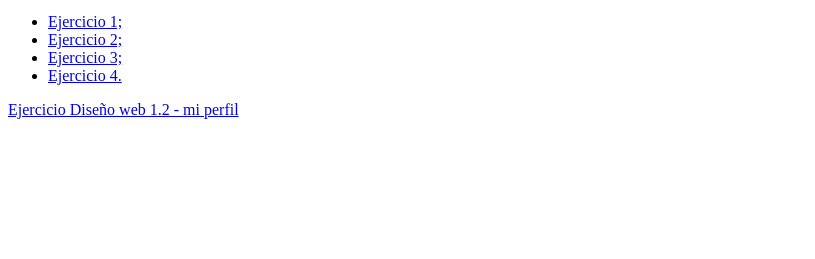
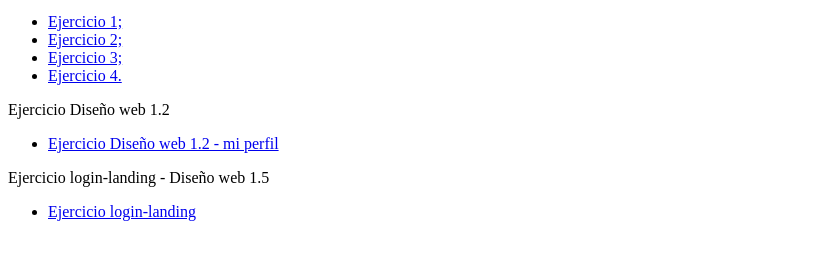
Before and after one commit to rdmadeira/desafios, a plain HTML site: page index.html in a window 1280 px wide. Shown: the part 101-360 px from the top of the page, without its empty margins (0-815 px from the left). Drawn offline with Linux system fonts and the light colour scheme.

Commit message:
Agrego ejercicio login-landing Diseño web 1.5

```diff
--- a/index.html
+++ b/index.html
@@ -16,8 +16,15 @@
             <li><a href="ejercicio4.html">Ejercicio 4.</a></li>
         </ul>
     </p>
-    <p>
-        <a href="./Clase 2 - Diseño web 1.2/index.html">Ejercicio Diseño web 1.2 - mi perfil</a>
+    <p>Ejercicio Diseño web 1.2
+        <ul>
+            <li><a href="./Clase 2 - Diseño web 1.2/index.html">Ejercicio Diseño web 1.2 - mi perfil</a></li>
+        </ul>
+    </p>
+    <p>Ejercicio login-landing - Diseño web 1.5
+        <ul>
+            <li><a href="./login-landing/index.html">Ejercicio login-landing</a></li>
+        </ul>
     </p>
 </body>
 </html>
```
